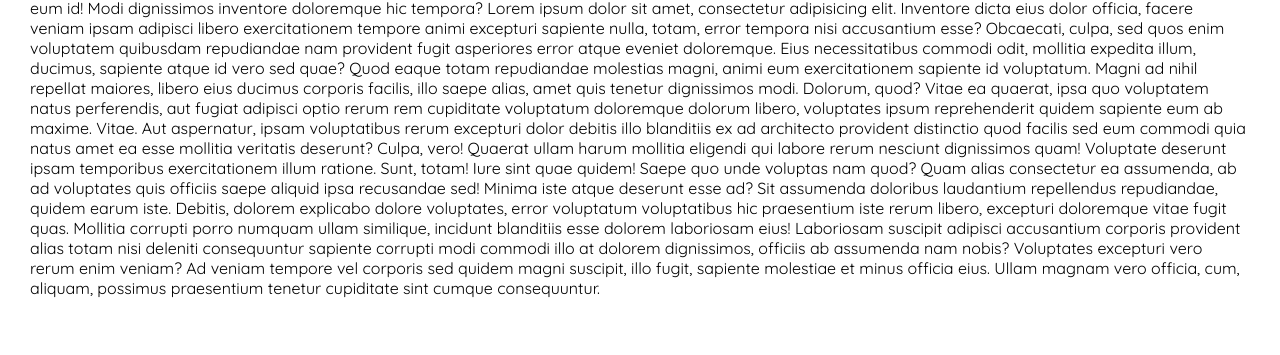
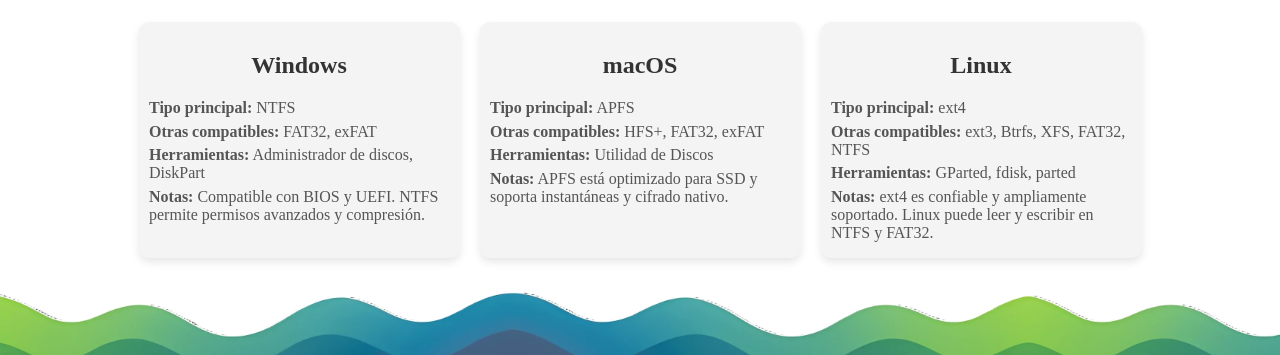
Before and after one commit to KatherineRuiz/Sistemas-Operativos, a plain HTML site: page paginas/particiones.html in a window 1280 px wide. Shown: the part 228-583 px from the top of the page. Drawn offline with Linux system fonts and the light colour scheme; a web font is replaced by a local one.

Commit message:
InicioRod

```diff
--- a/CSS/style.css
+++ b/CSS/style.css
@@ -139,3 +139,33 @@ footer{
     gap: 30px; /* Más separación entre cards */
     padding: 20px;
 }
+.contenedor-particiones {
+    display: flex;
+    flex-wrap: wrap;
+    justify-content: center;
+    gap: 20px;
+    padding: 20px;
+}
+
+.tarjeta-particion {
+    background-color: #f4f4f4;
+    border-radius: 10px;
+    box-shadow: 0 4px 8px rgba(0,0,0,0.1);
+    width: 300px;
+    padding: 10.5px;
+    transition: transform 0.2s;
+}
+
+.tarjeta-particion:hover {
+    transform: scale(1.05);
+}
+
+.tarjeta-particion h2 {
+    text-align: center;
+    color: #333;
+}
+
+.tarjeta-particion p {
+    margin: 5.5px 0;
+    color: #555;
+}
--- a/paginas/particiones.html
+++ b/paginas/particiones.html
@@ -21,23 +21,33 @@
             </ul>
         </nav>
     </header>
-    <main>
 
-        <div class="contenido">
-            <p>Lorem ipsum dolor sit amet consectetur adipisicing elit. Molestias, veniam numquam autem obcaecati maxime beatae cumque esse placeat animi, possimus ad odit, eum id! Modi dignissimos inventore doloremque hic tempora?
-                Lorem ipsum dolor sit amet, consectetur adipisicing elit. Inventore dicta eius dolor officia, facere veniam ipsam adipisci libero exercitationem tempore animi excepturi sapiente nulla, totam, error tempora nisi accusantium esse?
-                Obcaecati, culpa, sed quos enim voluptatem quibusdam repudiandae nam provident fugit asperiores error atque eveniet doloremque. Eius necessitatibus commodi odit, mollitia expedita illum, ducimus, sapiente atque id vero sed quae?
-                Quod eaque totam repudiandae molestias magni, animi eum exercitationem sapiente id voluptatum. Magni ad nihil repellat maiores, libero eius ducimus corporis facilis, illo saepe alias, amet quis tenetur dignissimos modi.
-                Dolorum, quod? Vitae ea quaerat, ipsa quo voluptatem natus perferendis, aut fugiat adipisci optio rerum rem cupiditate voluptatum doloremque dolorum libero, voluptates ipsum reprehenderit quidem sapiente eum ab maxime. Vitae.
-                Aut aspernatur, ipsam voluptatibus rerum excepturi dolor debitis illo blanditiis ex ad architecto provident distinctio quod facilis sed eum commodi quia natus amet ea esse mollitia veritatis deserunt? Culpa, vero!
-                Quaerat ullam harum mollitia eligendi qui labore rerum nesciunt dignissimos quam! Voluptate deserunt ipsam temporibus exercitationem illum ratione. Sunt, totam! Iure sint quae quidem! Saepe quo unde voluptas nam quod?
-                Quam alias consectetur ea assumenda, ab ad voluptates quis officiis saepe aliquid ipsa recusandae sed! Minima iste atque deserunt esse ad? Sit assumenda doloribus laudantium repellendus repudiandae, quidem earum iste.
-                Debitis, dolorem explicabo dolore voluptates, error voluptatum voluptatibus hic praesentium iste rerum libero, excepturi doloremque vitae fugit quas. Mollitia corrupti porro numquam ullam similique, incidunt blanditiis esse dolorem laboriosam eius!
-                Laboriosam suscipit adipisci accusantium corporis provident alias totam nisi deleniti consequuntur sapiente corrupti modi commodi illo at dolorem dignissimos, officiis ab assumenda nam nobis? Voluptates excepturi vero rerum enim veniam?
-                Ad veniam tempore vel corporis sed quidem magni suscipit, illo fugit, sapiente molestiae et minus officia eius. Ullam magnam vero officia, cum, aliquam, possimus praesentium tenetur cupiditate sint cumque consequuntur.
-            </p>
-        </div>
-    </main>
+        <main>
+            <h1 class="comentario">Comparativa de Particiones</h1>
+            <div class="contenedor-particiones">
+                <div class="tarjeta-particion">
+                    <h2>Windows</h2>
+                    <p><strong>Tipo principal:</strong> NTFS</p>
+                    <p><strong>Otras compatibles:</strong> FAT32, exFAT</p>
+                    <p><strong>Herramientas:</strong> Administrador de discos, DiskPart</p>
+                    <p><strong>Notas:</strong> Compatible con BIOS y UEFI. NTFS permite permisos avanzados y compresión.</p>
+                </div>
+                <div class="tarjeta-particion">
+                    <h2>macOS</h2>
+                    <p><strong>Tipo principal:</strong> APFS</p>
+                    <p><strong>Otras compatibles:</strong> HFS+, FAT32, exFAT</p>
+                    <p><strong>Herramientas:</strong> Utilidad de Discos</p>
+                    <p><strong>Notas:</strong> APFS está optimizado para SSD y soporta instantáneas y cifrado nativo.</p>
+                </div>
+                <div class="tarjeta-particion">
+                    <h2>Linux</h2>
+                    <p><strong>Tipo principal:</strong> ext4</p>
+                    <p><strong>Otras compatibles:</strong> ext3, Btrfs, XFS, FAT32, NTFS</p>
+                    <p><strong>Herramientas:</strong> GParted, fdisk, parted</p>
+                    <p><strong>Notas:</strong> ext4 es confiable y ampliamente soportado. Linux puede leer y escribir en NTFS y FAT32.</p>
+                </div>
+            </div>
+        </main>
     <footer>
         <div class="estudiantes">
         <div>
```
